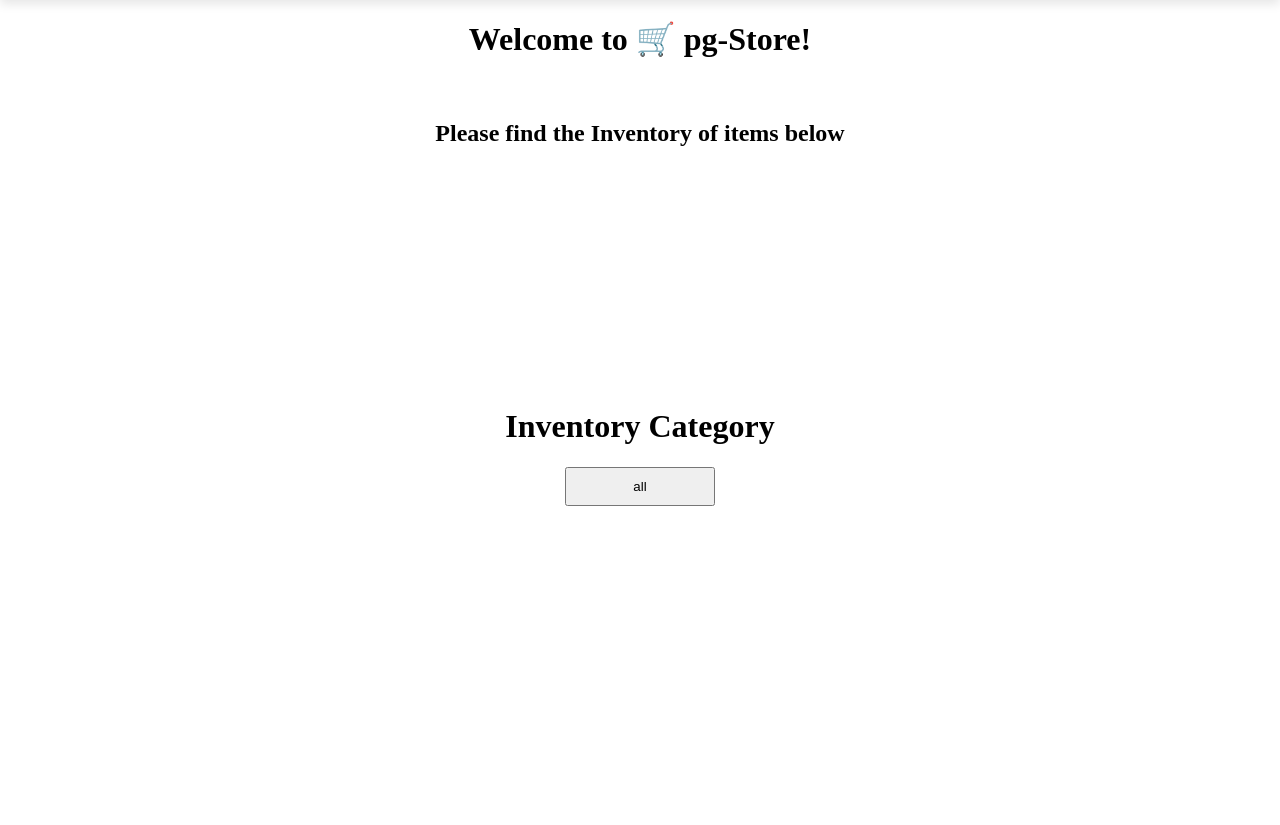
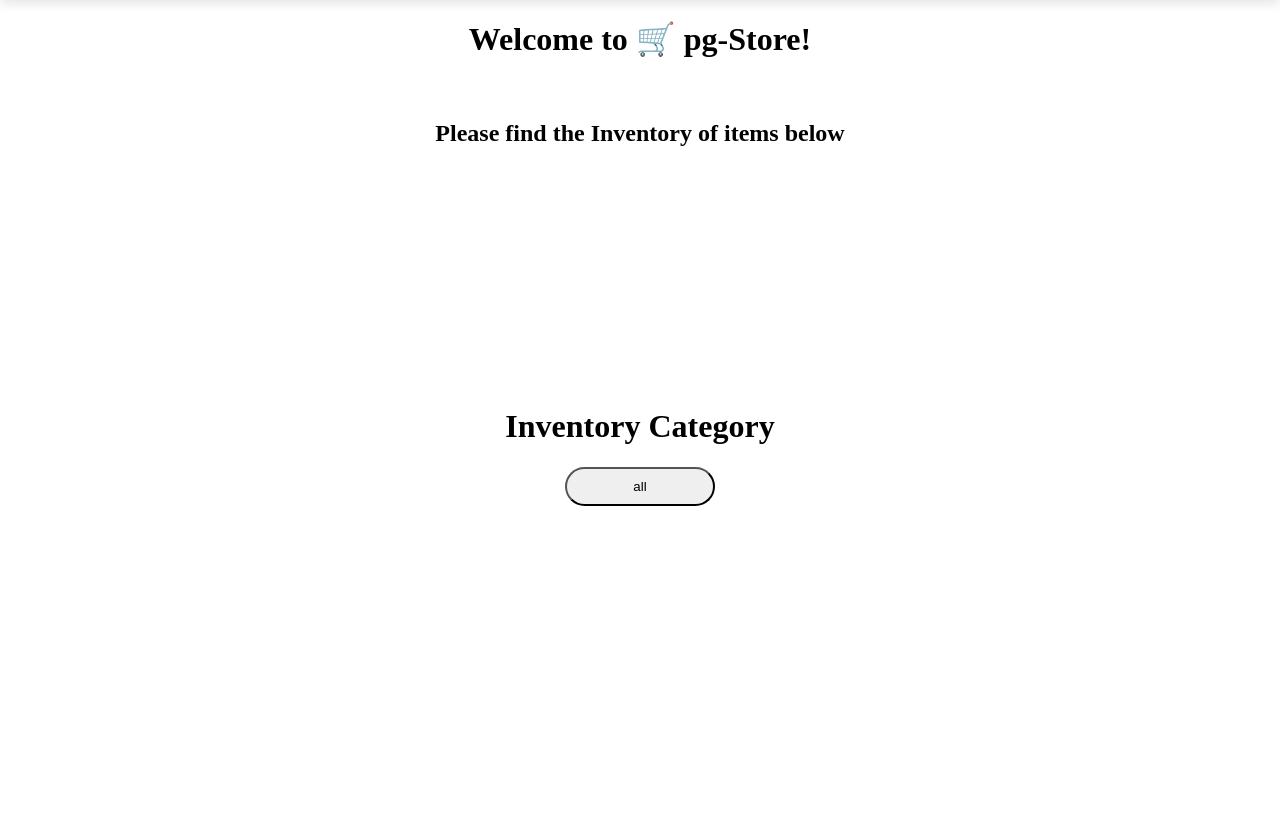
Before and after one commit to 10xpg/TOP, a Node project: template views/index.ejs in a window 1280 px wide. Shown: the part 49-874 px from the top of the page. Run offline with Node 20 templates, Linux system fonts and the light colour scheme; the template is opened without the code that fills it, so the values that code supplies are empty.

Commit message:
chore:: restructure page content

```diff
--- a/public/styles.css
+++ b/public/styles.css
@@ -47,7 +47,8 @@ nav button {
 }
 
 .hero,
-.message {
+.message,
+.products {
   text-align: center;
   display: flex;
   flex-direction: column;
@@ -60,7 +61,6 @@ nav button {
   grid-template-columns: repeat(4, 1fr);
   grid-auto-rows: auto;
   gap: 20px;
-  padding: 20px;
   justify-content: center;
   width: 100%;
 }
@@ -108,3 +108,8 @@ nav button {
   gap: 20px;
   grid-template-columns: repeat(4, 1fr);
 }
+
+.category,
+.all {
+  border-radius: 20px;
+}
--- a/views/index.ejs
+++ b/views/index.ejs
@@ -42,6 +42,7 @@
       </div>
     </div>
     <% if (locals.products){ %>
+    <h1 class="products">Inventory Products</h1>
     <div class="products-container">
       <%products.map((product)=>{%>
       <div class="product-card">
```
